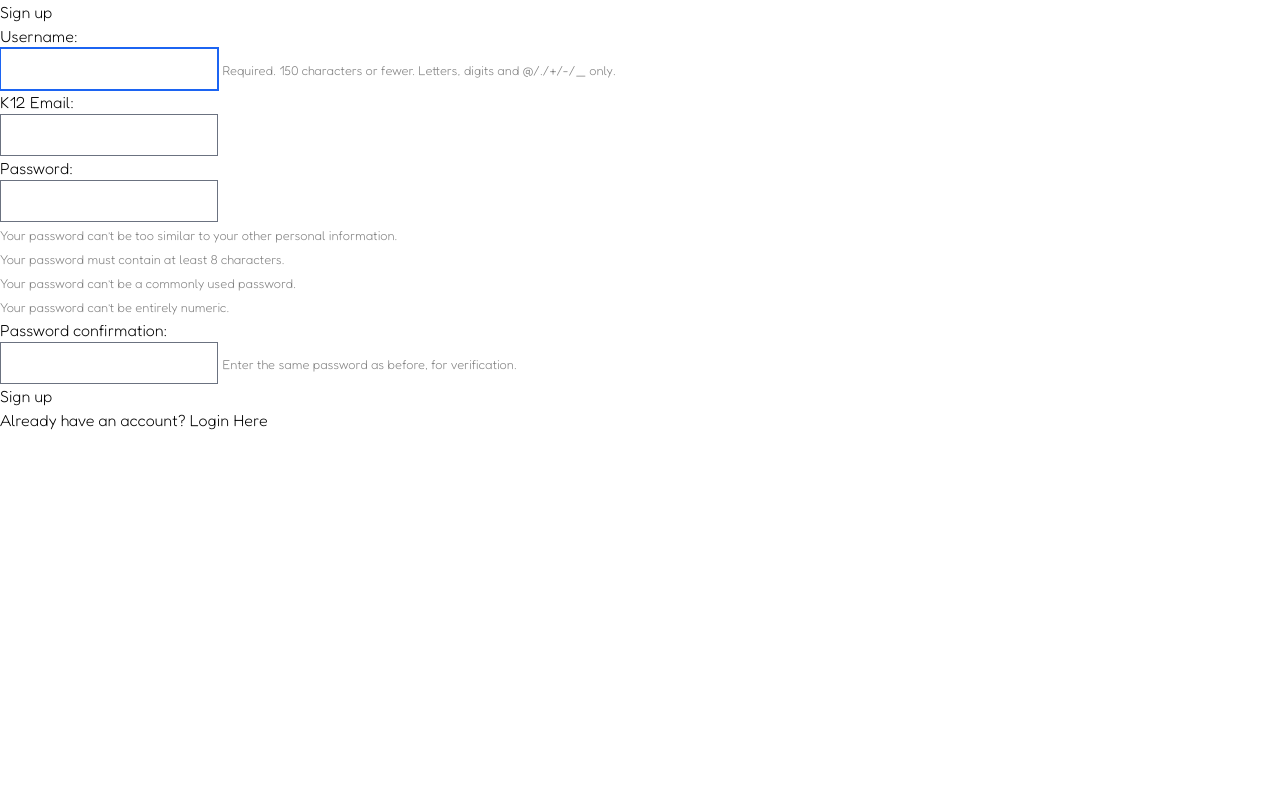
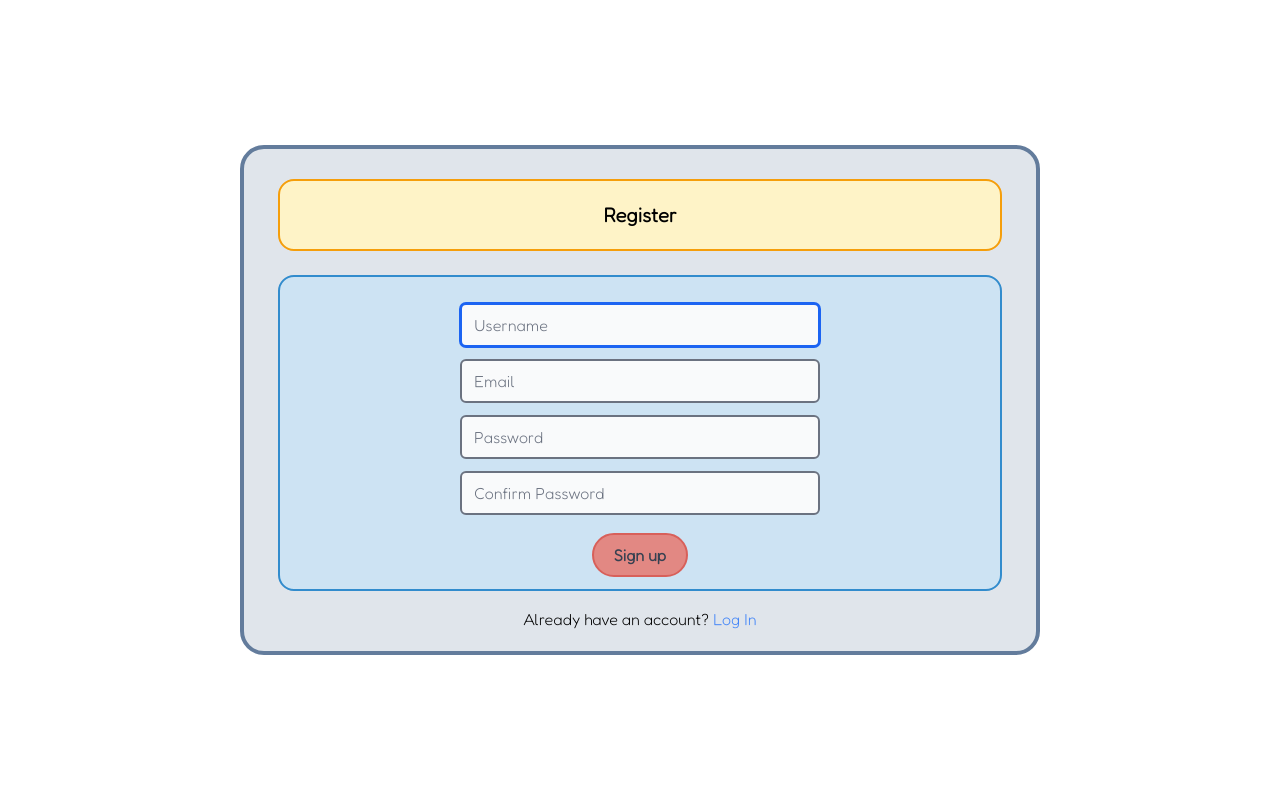
Before and after one commit to redmac135/mindful, a Django app: page /accounts/signup/ in a window 1280 px wide. Run offline with Django 4.2, Linux system fonts and the light colour scheme; some libraries are stand-ins or nearby versions.

Commit message:
style sign up page

```diff
--- a/mindful/settings.py
+++ b/mindful/settings.py
@@ -47,6 +47,8 @@ INSTALLED_APPS = [
     'jquery',
 
     'reflection',
+
+    'users.templatetags.fieldfilter',
 
     'django.forms',
 ]
--- a/static/base/css/base.css
+++ b/static/base/css/base.css
@@ -853,6 +853,29 @@ input:checked + .toggle-bg {
 .m-4 {
   margin: 1rem;
 }
+.m-auto {
+  margin: auto;
+}
+.my-4 {
+  margin-top: 1rem;
+  margin-bottom: 1rem;
+}
+.-mx-1\.5 {
+  margin-left: -0.375rem;
+  margin-right: -0.375rem;
+}
+.-my-1\.5 {
+  margin-top: -0.375rem;
+  margin-bottom: -0.375rem;
+}
+.-mx-1 {
+  margin-left: -0.25rem;
+  margin-right: -0.25rem;
+}
+.-my-1 {
+  margin-top: -0.25rem;
+  margin-bottom: -0.25rem;
+}
 .my-1 {
   margin-top: 0.25rem;
   margin-bottom: 0.25rem;
@@ -889,16 +896,19 @@ input:checked + .toggle-bg {
   margin-top: 0.5rem;
   margin-bottom: 0.5rem;
 }
-.my-4 {
-  margin-top: 1rem;
-  margin-bottom: 1rem;
-}
-.mr-2 {
-  margin-right: 0.5rem;
+.my-1\.5 {
+  margin-top: 0.375rem;
+  margin-bottom: 0.375rem;
 }
 .mb-4 {
   margin-bottom: 1rem;
 }
+.ml-3 {
+  margin-left: 0.75rem;
+}
+.ml-auto {
+  margin-left: auto;
+}
 .mb-2 {
   margin-bottom: 0.5rem;
 }
@@ -920,11 +930,11 @@ input:checked + .toggle-bg {
 .mb-6 {
   margin-bottom: 1.5rem;
 }
-.ml-3 {
-  margin-left: 0.75rem;
-}
-.ml-auto {
-  margin-left: auto;
+.mt-3 {
+  margin-top: 0.75rem;
+}
+.mb-3 {
+  margin-bottom: 0.75rem;
 }
 .block {
   display: block;
@@ -956,17 +966,20 @@ input:checked + .toggle-bg {
 .h-9 {
   height: 2.25rem;
 }
+.h-5 {
+  height: 1.25rem;
+}
+.h-8 {
+  height: 2rem;
+}
 .h-4 {
   height: 1rem;
 }
 .h-10 {
   height: 2.5rem;
 }
-.h-5 {
-  height: 1.25rem;
-}
-.h-8 {
-  height: 2rem;
+.h-screen {
+  height: 100vh;
 }
 .w-64 {
   width: 16rem;
@@ -1215,17 +1245,25 @@ input:checked + .toggle-bg {
   --tw-border-opacity: 1;
   border-color: rgb(227 160 8 / var(--tw-border-opacity));
 }
-.border-green-500 {
+.border-amber-500 {
   --tw-border-opacity: 1;
-  border-color: rgb(14 159 110 / var(--tw-border-opacity));
+  border-color: rgb(245 158 11 / var(--tw-border-opacity));
+}
+.border-red-300 {
+  --tw-border-opacity: 1;
+  border-color: rgb(248 180 180 / var(--tw-border-opacity));
+}
+.border-red-400 {
+  --tw-border-opacity: 1;
+  border-color: rgb(249 128 128 / var(--tw-border-opacity));
 }
 .bg-gray-200 {
   --tw-bg-opacity: 1;
   background-color: rgb(229 231 235 / var(--tw-bg-opacity));
 }
-.bg-green-300 {
-  --tw-bg-opacity: 1;
-  background-color: rgb(132 225 188 / var(--tw-bg-opacity));
+.bg-green-100 {
+  --tw-bg-opacity: 1;
+  background-color: rgb(222 247 236 / var(--tw-bg-opacity));
 }
 .bg-white {
   --tw-bg-opacity: 1;
@@ -1262,33 +1300,38 @@ input:checked + .toggle-bg {
   --tw-bg-opacity: 1;
   background-color: rgb(252 211 77 / var(--tw-bg-opacity));
 }
-.bg-green-100 {
-  --tw-bg-opacity: 1;
-  background-color: rgb(222 247 236 / var(--tw-bg-opacity));
+.bg-amber-100 {
+  --tw-bg-opacity: 1;
+  background-color: rgb(254 243 199 / var(--tw-bg-opacity));
+}
+.bg-gray-50 {
+  --tw-bg-opacity: 1;
+  background-color: rgb(249 250 251 / var(--tw-bg-opacity));
+}
+.bg-red-300 {
+  --tw-bg-opacity: 1;
+  background-color: rgb(248 180 180 / var(--tw-bg-opacity));
 }
 .bg-opacity-50 {
   --tw-bg-opacity: 0.5;
 }
-.fill-current {
-  fill: currentColor;
+.p-4 {
+  padding: 1rem;
+}
+.p-1\.5 {
+  padding: 0.375rem;
+}
+.p-1 {
+  padding: 0.25rem;
+}
+.p-2\.5 {
+  padding: 0.625rem;
+}
+.p-2 {
+  padding: 0.5rem;
 }
 .p-5 {
   padding: 1.25rem;
-}
-.p-4 {
-  padding: 1rem;
-}
-.p-2\.5 {
-  padding: 0.625rem;
-}
-.p-2 {
-  padding: 0.5rem;
-}
-.p-1 {
-  padding: 0.25rem;
-}
-.p-1\.5 {
-  padding: 0.375rem;
 }
 .px-6 {
   padding-left: 1.5rem;
@@ -1377,9 +1424,9 @@ input:checked + .toggle-bg {
   font-size: 1.125rem;
   line-height: 1.75rem;
 }
-.text-sm {
-  font-size: 0.875rem;
-  line-height: 1.25rem;
+.text-xl {
+  font-size: 1.25rem;
+  line-height: 1.75rem;
 }
 .font-medium {
   font-weight: 500;
@@ -1390,6 +1437,9 @@ input:checked + .toggle-bg {
 .font-light {
   font-weight: 300;
 }
+.font-bold {
+  font-weight: 700;
+}
 .italic {
   font-style: italic;
 }
@@ -1423,17 +1477,9 @@ input:checked + .toggle-bg {
   --tw-text-opacity: 1;
   color: rgb(28 100 242 / var(--tw-text-opacity));
 }
-.text-green-700 {
+.text-blue-500 {
   --tw-text-opacity: 1;
-  color: rgb(4 108 78 / var(--tw-text-opacity));
-}
-.text-green-500 {
-  --tw-text-opacity: 1;
-  color: rgb(14 159 110 / var(--tw-text-opacity));
-}
-.underline {
-  -webkit-text-decoration-line: underline;
-          text-decoration-line: underline;
+  color: rgb(63 131 248 / var(--tw-text-opacity));
 }
 .no-underline {
   -webkit-text-decoration-line: none;
@@ -1491,6 +1537,9 @@ input:checked + .toggle-bg {
 }
 .duration-200 {
   transition-duration: 200ms;
+}
+.duration-150 {
+  transition-duration: 150ms;
 }
 .ease-out {
   transition-timing-function: cubic-bezier(0, 0, 0.2, 1);
--- a/users/forms.py
+++ b/users/forms.py
@@ -4,6 +4,11 @@ from django.contrib.auth.forms import UserCreationForm
 from django.contrib.auth.models import User
 
 class SignUpForm(UserCreationForm):
+    username = forms.CharField(widget=forms.TextInput(attrs={'placeholder': 'Username'}))
+    email = forms.EmailField(widget=forms.EmailInput(attrs={'placeholder': 'Email'}))
+    password1 = forms.CharField(widget=forms.PasswordInput(attrs={'placeholder': 'Password'}))
+    password2 = forms.CharField(widget=forms.PasswordInput(attrs={'placeholder': 'Confirm Password'}))
+
     def clean(self):
         cleaned_data = self.cleaned_data
         username = cleaned_data.get('username')
--- a/users/templates/users/signup.html
+++ b/users/templates/users/signup.html
@@ -1,24 +1,35 @@
 {% extends 'base/base.html' %}
+{% load fieldfilter %}
 
-{% block title %}Login{% endblock %}
+{% block title %}Register{% endblock %}
 
 {% block content %}
-<h2>Sign up</h2>
+<div class="flex justify-center text-center h-screen">
+	<div class="p-5 m-auto bg-mindful-gray-100 border-4 border-mindful-gray-500 w-200 rounded-3xl">
+		<div class="text-xl font-bold mx-3.5 mt-2.5 mb-6 rounded-2xl border-2 border-amber-500 bg-amber-100 py-5">Register</div>
+		<div class="mx-3.5 mt-2.5 mb-4 rounded-2xl border-2 border-mindful-blue-500 bg-mindful-blue-100 py-2">
 			<form method="post">
 				{% csrf_token %}
+				<div class="my-1.5">
 					{% for field in form %}
-      <p>
-        {{ field.label_tag }}<br>
-        {{ field }}
-        {% if field.help_text %}
-          <small style="color: grey">{{ field.help_text }}</small>
+
+					{% if field.errors %}
+					{{ field|addclass:'bg-gray-50 border-2 rounded-md hover:bg-gray-100 duration-150 w-1/2 mt-3 rounded-b-none' }}
+					<div class="bg-red-300 w-1/2 m-auto rounded-b-md p-1 border-solid border-2 border-red-400">
+						{% for error in field.errors %}
+						<p>{{ error }}</p>
+						{% endfor %}
+					</div>
+					{% else %}
+					{{ field|addclass:'bg-gray-50 border-2 rounded-md hover:bg-gray-100 duration-150 w-1/2 mt-3' }}
 					{% endif %}
-        {% for error in field.errors %}
-          <p style="color: red">{{ error }}</p>
+
 					{% endfor %}
-      </p>
-    {% endfor %}
-    <button type="submit">Sign up</button>
+				</div>
+				<button type="submit" class="btn-pink mt-3">Sign up</button>
 			</form>
-Already have an account? Login <a href="{% url 'login' %}">Here</a>
+		</div>
+		<div>Already have an account? <a href="{% url 'login' %}" class="text-blue-500">Log In</a></div>
+	</div>
+</div>
 {% endblock %}
--- /dev/null
+++ b/users/templatetags/fieldfilter.py
@@ -0,0 +1,7 @@
+from django import template
+
+register = template.Library()
+
+@register.filter(name='addclass')
+def style(value, arg):
+    return value.as_widget(attrs={'class': arg})
```
Also changed, not shown: other parts of static/base/css/base.css (+89 -72 lines), users/templatetags/__init__.py (added). Lines whose indentation alone changed are shown as unchanged.
